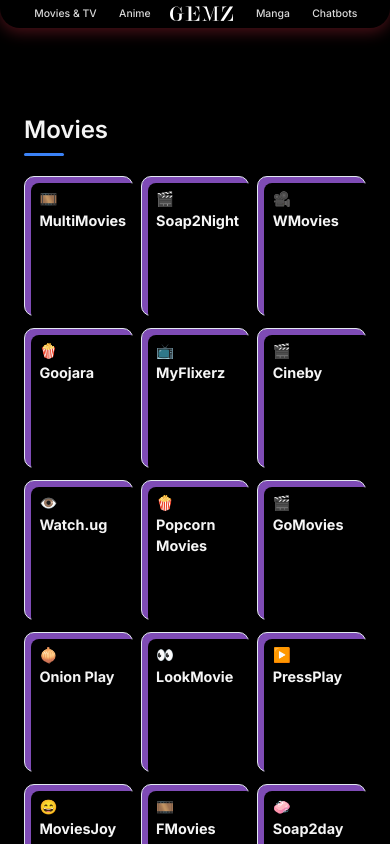
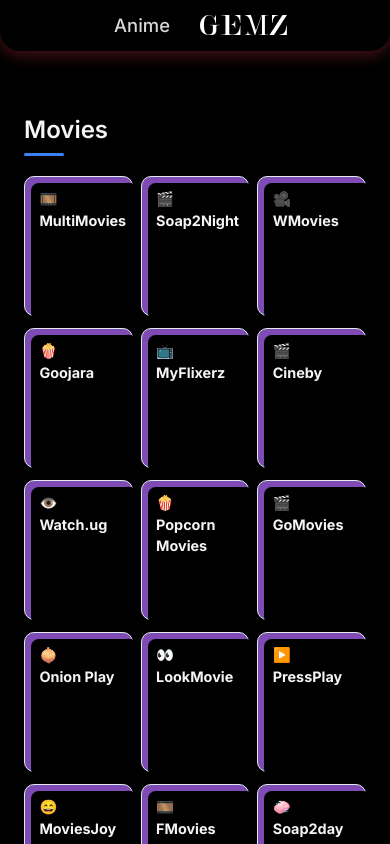
Before and after one commit to Skinpii/GEMZ, a React (Vite) app: page / in a window 390 px wide. Built offline with nearby package versions, Linux system fonts and the light colour scheme.

Commit message:
Update navbar.jsx

```diff
--- a/src/components/navbar.jsx
+++ b/src/components/navbar.jsx
@@ -12,6 +12,11 @@
 
   // Helper to detect mobile
   const isMobile = () => window.innerWidth <= 600;
+
+  // Filter categories for mobile: only Movies and Anime
+  const filteredCategories = isMobile()
+    ? categories.filter(cat => ['Movies', 'Anime'].includes(cat.category))
+    : categories;
 
   // Mobile: control search/toggle with click on GEMZ
   const handleGemzClick = () => {
@@ -94,23 +99,19 @@
   return (
     <div className="navbar-container" onMouseLeave={!isMobile() ? handleNavbarMouseLeave : undefined}>
       <div className="navbar">
-        {/* Render categories: mobile = filtered, desktop = all */}
-        {(isMobile() ? categories.filter(cat =>
-            ['Movies & TV', 'Anime', 'Manga', 'Chatbots'].includes(cat.category)
-          ) : categories).slice(0, Math.ceil((isMobile() ? categories.filter(cat =>
-            ['Movies & TV', 'Anime', 'Manga', 'Chatbots'].includes(cat.category)
-          ) : categories).length / 2)).map((category) => (
+        {/* Render categories: mobile = only Movies and Anime, desktop = all */}
+        {filteredCategories.slice(0, Math.ceil(filteredCategories.length / 2)).map((category) => (
           <button
             key={category.category}
             className={`nav-item ${activeCategory === category.category ? 'active' : ''}`}
+            style={isMobile() ? { fontSize: '1.15rem', padding: '0.7rem 1.1rem' } : {}} // Increase text size and padding on mobile
             onClick={() => {
               setActiveCategory(category.category);
               onCategorySelect(category.category, 'click');
             }}
-            // REDIRECTS TO DASHBOARD CATEGORY ON HOVER (FIRST HALF)
             onMouseEnter={() => handleCategoryMouseEnter(category.category)}
           >
-            <span className="nav-icon">{category.sites[0].icon}</span>
+            <span className="nav-icon" style={isMobile() ? { fontSize: '1.3rem' } : {}}>{category.sites[0].icon}</span>
             {category.category}
           </button>
         ))}
@@ -135,6 +136,7 @@
           style={{ position: 'relative', minWidth: 0 }}
         >
           <span className={`gemz-text${showSearch ? ' hide' : ''}`}
+            style={isMobile() ? { fontSize: '1.25rem' } : {}} // Increase GEMZ text size on mobile
             onMouseEnter={!isMobile() ? () => {
               if (onSearchHover) onSearchHover();
               const navbar = document.querySelector('.navbar-container');
@@ -165,26 +167,23 @@
               value={searchQuery}
               onChange={e => setSearchQuery(e.target.value)}
               autoFocus={showSearch}
+              style={isMobile() ? { fontSize: '1.1rem' } : {}} // Increase search input size on mobile
             />
           </div>
         </div>
         {/* Second half of the categories */}
-        {(isMobile() ? categories.filter(cat =>
-            ['Movies & TV', 'Anime', 'Manga', 'Chatbots'].includes(cat.category)
-          ) : categories).slice(Math.ceil((isMobile() ? categories.filter(cat =>
-            ['Movies & TV', 'Anime', 'Manga', 'Chatbots'].includes(cat.category)
-          ) : categories).length / 2)).map((category) => (
+        {filteredCategories.slice(Math.ceil(filteredCategories.length / 2)).map((category) => (
           <button
             key={category.category}
             className={`nav-item ${activeCategory === category.category ? 'active' : ''}`}
+            style={isMobile() ? { fontSize: '1.15rem', padding: '0.7rem 1.1rem' } : {}} // Increase text size and padding on mobile
             onClick={() => {
               setActiveCategory(category.category);
               onCategorySelect(category.category, 'click');
             }}
-            // REDIRECTS TO DASHBOARD CATEGORY ON HOVER (SECOND HALF)
             onMouseEnter={() => handleCategoryMouseEnter(category.category)}
           >
-            <span className="nav-icon">{category.sites[0].icon}</span>
+            <span className="nav-icon" style={isMobile() ? { fontSize: '1.3rem' } : {}}>{category.sites[0].icon}</span>
             {category.category}
           </button>
         ))}
```
